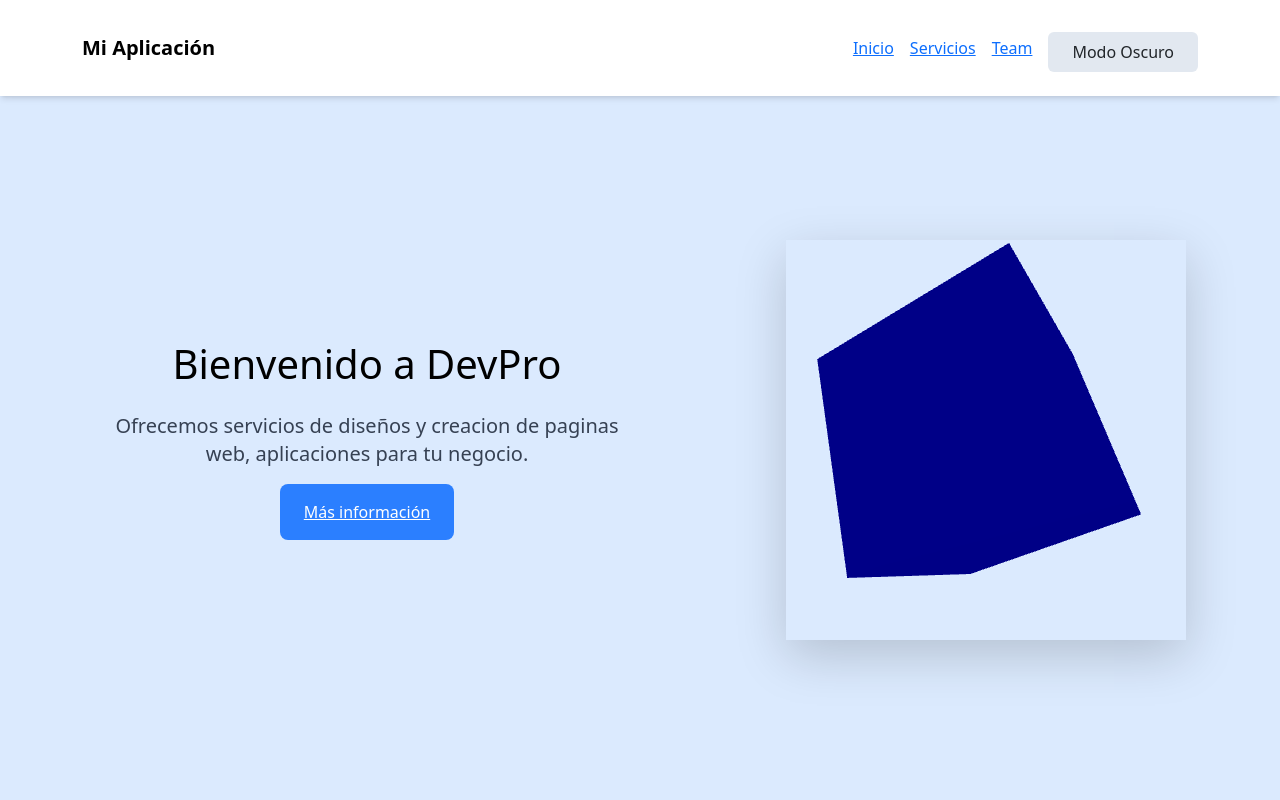
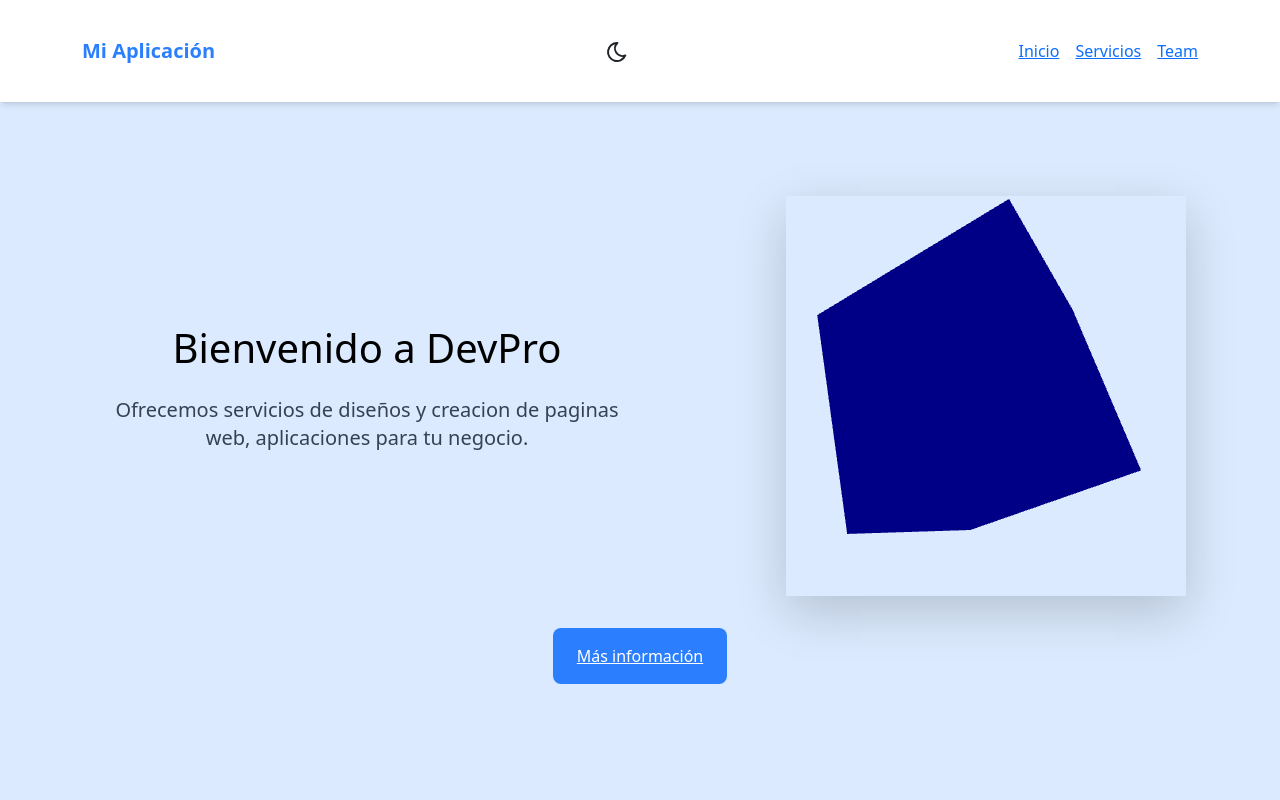
Before and after one commit to JNunez06/web1, a React (Vite) app: page / in a window 1280 px wide. Shown: the top 800 px of the page. Built offline with nearby package versions, Linux system fonts and the light colour scheme.

Commit message:
Mejora de diseño icons

```diff
--- a/package.json
+++ b/package.json
@@ -15,6 +15,7 @@
     "@react-three/drei": "^9.121.4",
     "@react-three/fiber": "^8.17.14",
     "@splinetool/runtime": "^1.9.59",
+    "@tabler/icons-react": "^3.29.0",
     "@tailwindcss/vite": "^4.0.2",
     "@vercel/analytics": "^1.4.1",
     "bootstrap": "^5.3.3",
--- a/src/Components/Home.tsx
+++ b/src/Components/Home.tsx
@@ -1,20 +1,15 @@
 import JsonData from '../data/data.json';
-
 import { Canvas } from "@react-three/fiber";
 import { OrbitControls } from "@react-three/drei";
 import { Cube } from "../Figure/Cube";
 
-
-
 export function Home() {
-
-
-
   return (
     <header id="Home" className="h-screen bg-blue-100 dark:bg-blue-900 transition-colors duration-300 pt-20">
       {/* Contenedor principal con diseño responsive */}
       <div className="intro h-full flex items-center justify-center">
         <div className="overlay container mx-auto px-4">
+          {/* Contenedor flex en columna para pantallas pequeñas y en fila para pantallas grandes */}
           <div className="flex flex-col md:flex-row items-center justify-between">
             {/* Sección de texto */}
             <div className="text-center md:text-left md:w-1/2">
@@ -27,29 +22,39 @@ export function Home() {
               <p className="text-lg sm:text-xl text-gray-700 dark:text-gray-300 mb-8">
                 {JsonData ? JsonData.Header.paragraph : 'Loading'}
               </p>
-
-              {/* Botón */}
-              <a
-                href="#Services"
-                className="inline-block bg-blue-500 text-white px-6 py-3 rounded-lg hover:bg-blue-600 dark:bg-blue-700 dark:hover:bg-blue-800 transition-colors duration-300"
-              >
-                Más información
-              </a>
             </div>
 
-            {/* Sección de la imagen  */}
-            <div className=" w-full md:w-1/2 flex justify-center md:justify-end mt-8 md:mt-0">
-            <div className="w-[300px] h-[300px] sm:w-[400px] sm:h-[400px] shadow-lg">
-              <Canvas camera={{ position: [2, 2, 3], fov: 50 }}>
-                <ambientLight intensity={0.7} />
-                <pointLight position={[10, 10, 10]} />
-                <Cube />
-                <OrbitControls />
-              </Canvas>
+            {/* Sección del cubo */}
+            <div className="w-full md:w-1/2 flex justify-center md:justify-end mt-8 md:mt-0">
+              <div className="w-[300px] h-[300px] sm:w-[400px] sm:h-[400px] shadow-lg">
+                <Canvas camera={{ position: [2, 2, 3], fov: 50 }}>
+                  <ambientLight intensity={0.7} />
+                  <pointLight position={[10, 10, 10]} />
+                  <Cube />
+                  <OrbitControls />
+                </Canvas>
+              </div>
             </div>
+          </div>
 
+          {/* Botón debajo del texto y del cubo en pantallas pequeñas */}
+          <div className="flex justify-center mt-8 md:hidden">
+            <a
+              href="#Services"
+              className="inline-block bg-blue-500 text-white px-6 py-3 rounded-lg hover:bg-blue-600 dark:bg-blue-700 dark:hover:bg-blue-800 transition-colors duration-300"
+            >
+              Más información
+            </a>
+          </div>
 
-            </div>
+          {/* Botón en su posición original en pantallas grandes */}
+          <div className="hidden md:flex md:justify-center md:mt-8">
+            <a
+              href="#Services"
+              className="inline-block bg-blue-500 text-white px-6 py-3 rounded-lg hover:bg-blue-600 dark:bg-blue-700 dark:hover:bg-blue-800 transition-colors duration-300"
+            >
+              Más información
+            </a>
           </div>
         </div>
       </div>
--- a/src/Components/Navbar.tsx
+++ b/src/Components/Navbar.tsx
@@ -1,4 +1,5 @@
 import { useEffect, useState } from "react";
+import { IconSun, IconMoon } from "@tabler/icons-react"; // Import icons
 
 interface NavbarProps {
   theme: string;
@@ -22,9 +23,20 @@ export default function Navbar({ theme, handleChangeTheme }: NavbarProps) {
 
       <div className="container mx-auto flex justify-between items-center">
         {/* Logo */}
-        <span className="text-xl font-bold text-black dark:text-white">
+        <span className="text-xl font-bold  dark:text-blue-700 text-blue-500 ">
           Mi Aplicación
         </span>
+        {/* Botón de cambio de tema */}
+        <button
+            className="px-4 py-2 rounded hover:bg-slate-300 dark:bg-slate-950 dark:text-white dark:hover:bg-slate-900 mt-2 lg:mt-0"
+            onClick={handleChangeTheme}
+          >
+           {/* {theme === "light" ? "Noche" : "Día"}*/}
+            <label className="switch">
+                    {theme === "light" ? < IconMoon /> : <IconSun />}
+                <span className="slider"></span>
+            </label>
+          </button>
 
         {/* Botón de menú hamburguesa (solo en móvil) */}
         <button
@@ -74,14 +86,9 @@ export default function Navbar({ theme, handleChangeTheme }: NavbarProps) {
             Team
           </a>
 
-          {/* Botón de cambio de tema */}
-          <button
-            className="bg-slate-200 px-4 py-2 rounded hover:bg-slate-300 dark:bg-slate-950 dark:text-white dark:hover:bg-slate-900 mt-2 lg:mt-0"
-            onClick={handleChangeTheme}
-          >
-            {theme === "light" ? "Modo Oscuro" : "Modo Claro"}
-          </button>
         </div>
+
+
       </div>
     </nav>
   );
```
Also changed, not shown: 1 other file (tests, documents, lock files or other folders).
